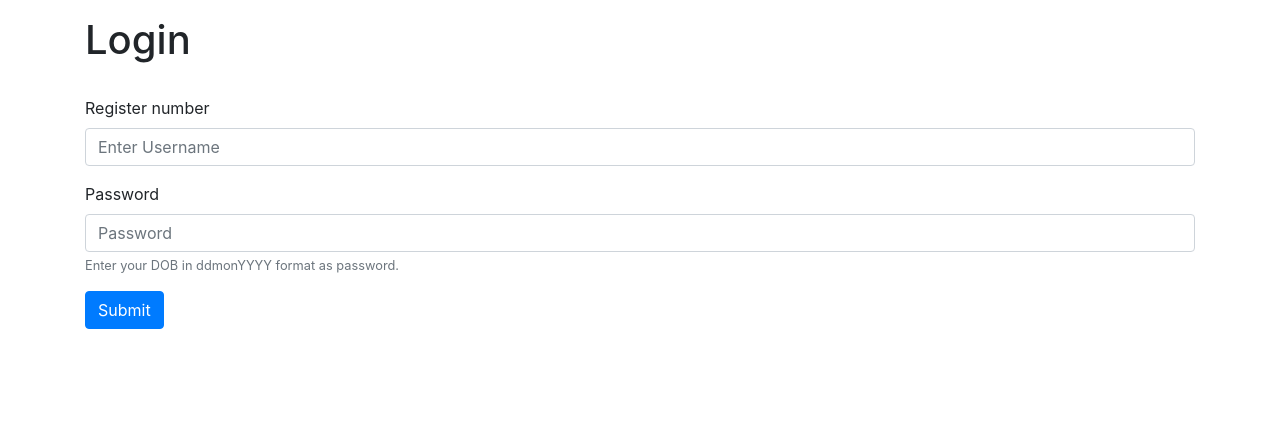
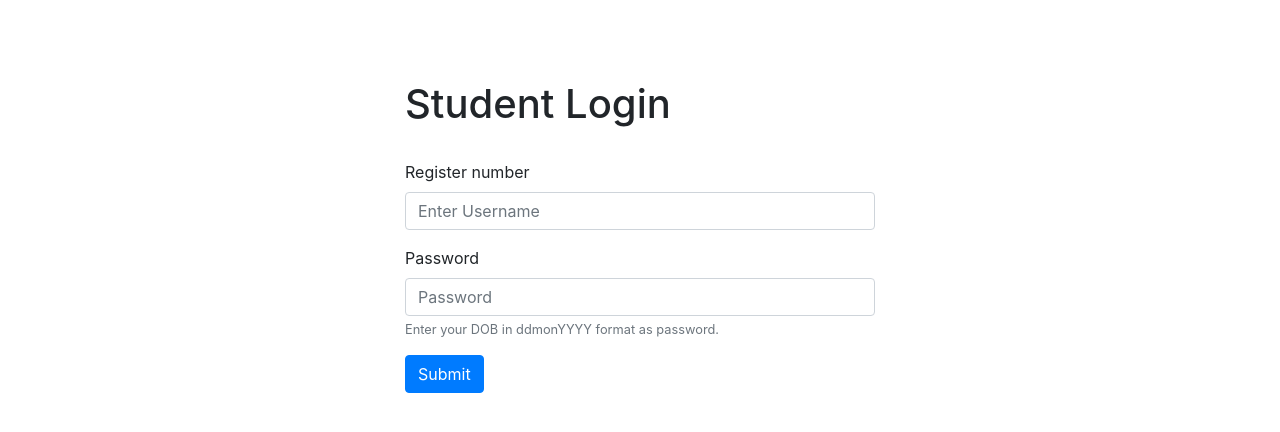
Before and after one commit to Subikesh/Exam_registration, a Django app: page /login/ in a window 1280 px wide. Shown: the part 56-488 px from the top of the page. Run offline with Django 3.2, Linux system fonts and the light colour scheme; some libraries are stand-ins or nearby versions.

Commit message:
Login page styling

```diff
--- a/static/css/style.css
+++ b/static/css/style.css
@@ -20,6 +20,17 @@
 .toast.bg-warning {
     background-color: rgb(218, 166, 23);
 }
+/* Toasts ends */
+
+/* Login page */
+#login-page {
+    max-width: 500px;
+    margin: auto;
+    margin-top: 10vh;
+}
+/* Login page ends */
+
+/* Payment loading page */
 .loaderdiv{
     visibility: visible;
     width: 300px;
@@ -29,11 +40,4 @@
 
     padding-left: 40px;
 }
-
-
-/* #loaderdiv p{
-
-
-
-    text-align: center;
-} */
+/* Payment loading page ends */
--- a/templates/login.html
+++ b/templates/login.html
@@ -2,7 +2,7 @@
 
 {% block content %}
 <div class="container" id="login-page">
-    <h1>Login</h1>
+    <h1>Student Login</h1>
     <br>
     <form action="{% url 'main:log_in' %}" method="POST">
         {% csrf_token %}
```
